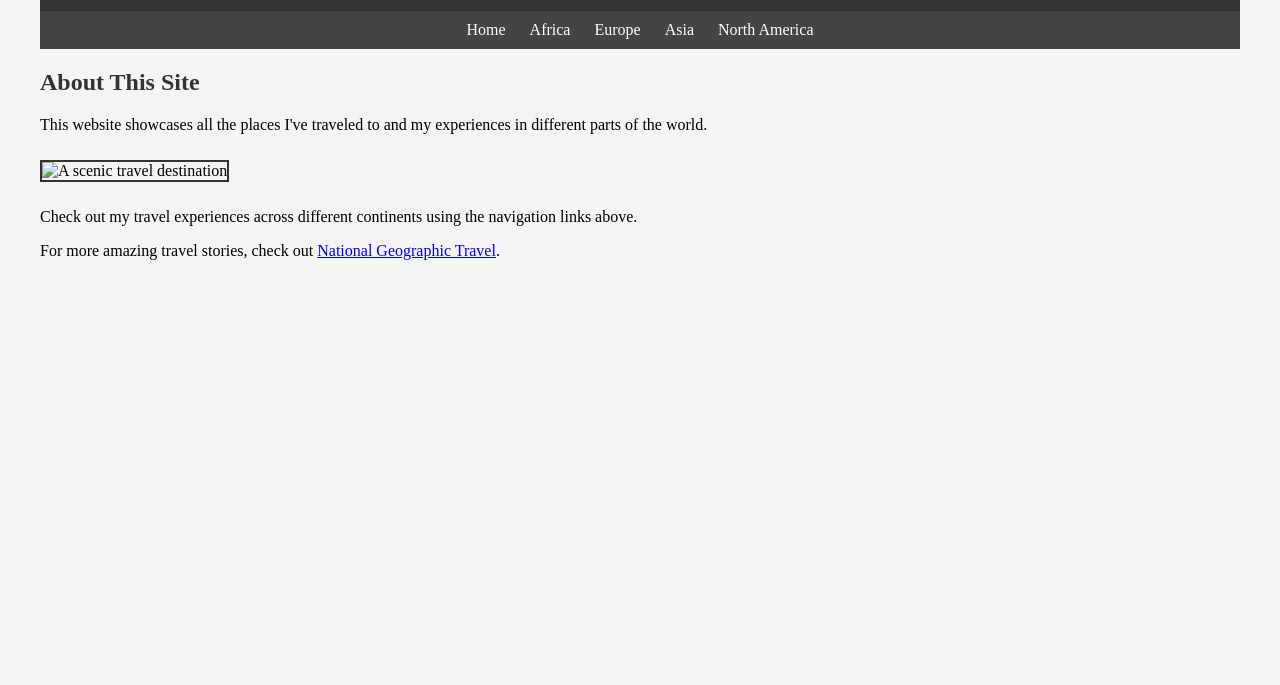
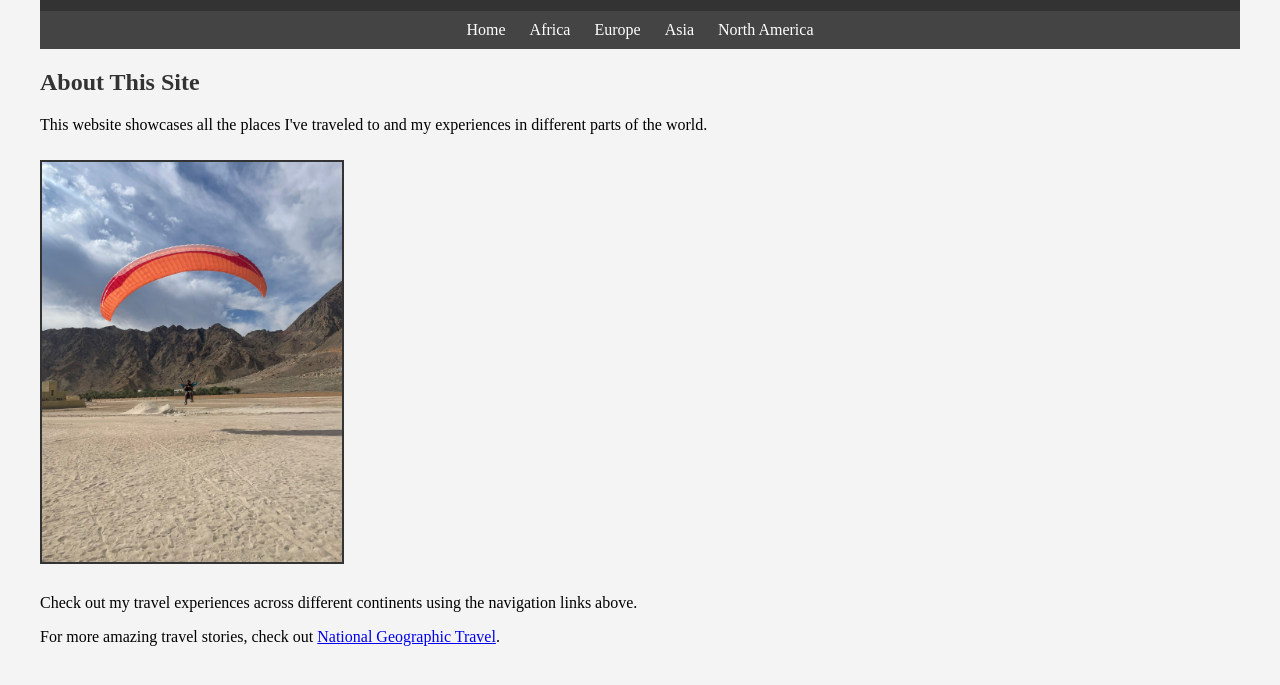
Before and after one commit to srauf1/srauf1.github.io, a plain HTML site: page index.html in a window 1280 px wide. Shown: the part 129-814 px from the top of the page. Drawn offline with Linux system fonts and the light colour scheme.

Commit message:
Final Changes

```diff
--- a/index.html
+++ b/index.html
@@ -19,7 +19,7 @@
     </nav>
     <h2>About This Site</h2>
     <p>This website showcases all the places I've traveled to and my experiences in different parts of the world.</p>
-    <img src="images/travel.jpg" alt="A scenic travel destination">
+    <img src="../images/home.JPG" alt="Me parachuting">
     <p>Check out my travel experiences across different continents using the navigation links above.</p>
 
     <!-- External Link -->
```
Also changed, not shown: images/home.JPG (added), 5 other files.
